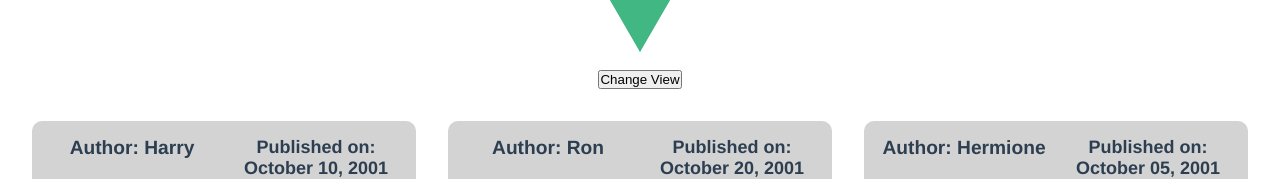
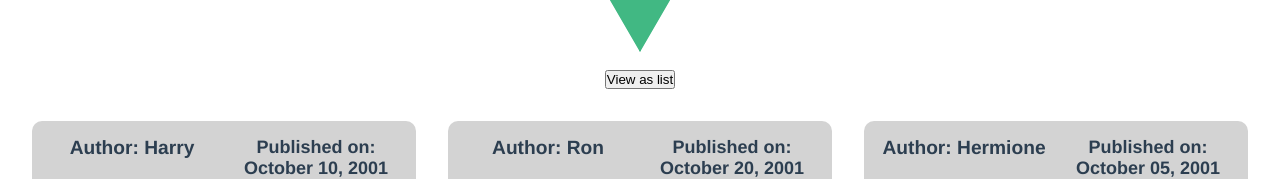
Before and after one commit to JGallardo4/w13b-grid-list-view, a Vue app: page / in a window 1280 px wide. Shown: the part 194-373 px from the top of the page. Built offline with nearby package versions, Linux system fonts and the light colour scheme.

Commit message:
Make button text dynamic

```diff
--- a/src/components/tweet-container.vue
+++ b/src/components/tweet-container.vue
@@ -1,6 +1,8 @@
 <template>
 	<section id="tweets">
-		<button id="view-toggle-button" @click="toggleView()">Change View</button>
+		<button id="view-toggle-button" @click="toggleView()">
+			{{this.listView ? 'View as grid' : 'View as list'}}
+		</button>
 		<tweets
 			id="tweets-container"
 			:class="this.listView ? 'list-view' : 'grid-view'"
```
